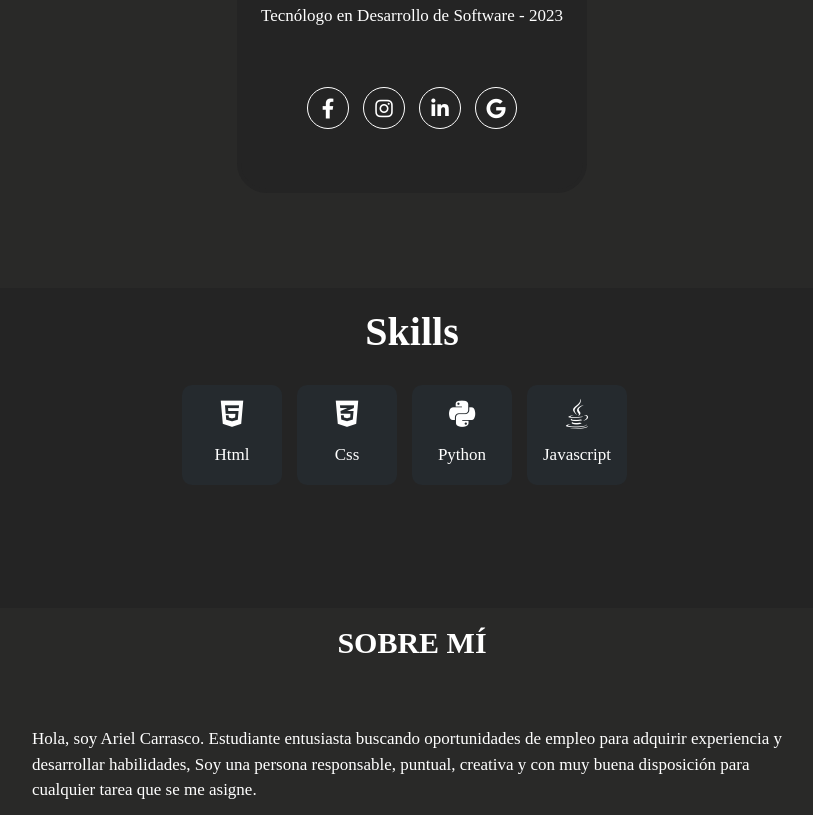
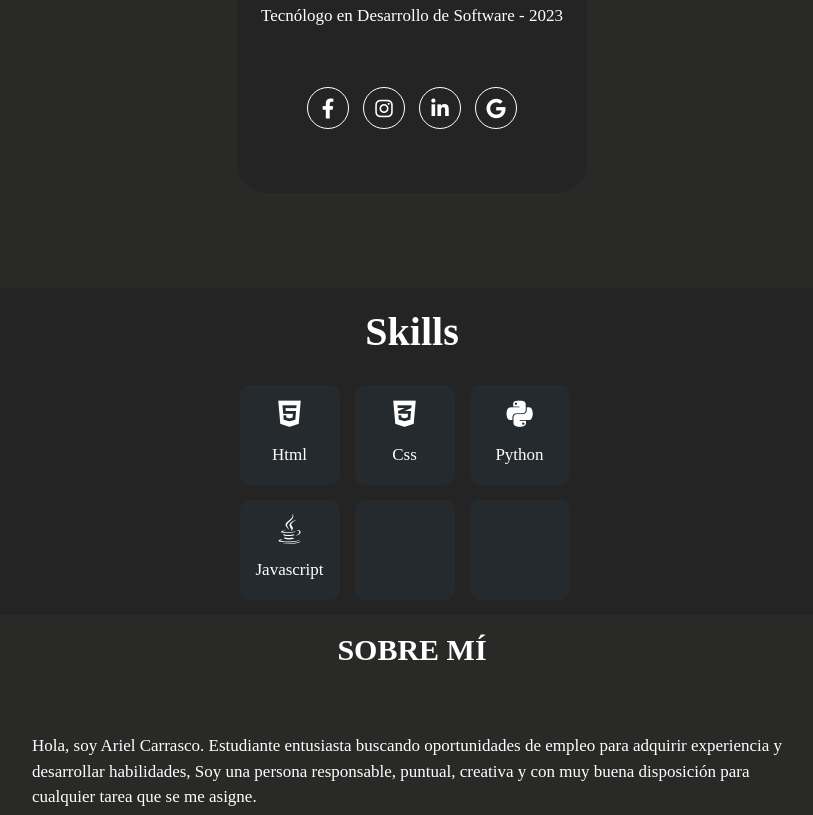
Before and after one commit to ArielC10/Portfolio, a plain HTML site: page index.html in a window 1280 px wide. Shown: the part 392-1207 px from the top of the page, without its empty margins (228-1041 px from the left). Drawn offline with Linux system fonts and the light colour scheme.

Commit message:
Update index.html

```diff
--- a/index.html
+++ b/index.html
@@ -74,15 +74,20 @@
 				<p>Python</p>
 				<br>
 			</div>
+        </div>
 
+        <div class="card-container">
 			<div class="carta">
 				<br>
 				<i class="fa-brands fa-java"></i>
 				<p>Javascript</p>
 				<br>
 			</div>
+            <div class="carta"></div>
+            <div class="carta"></div>
 		</div>
 	</main>
+
 
     <!--TARJETAS FLOTANTES-->
     <section>
```
